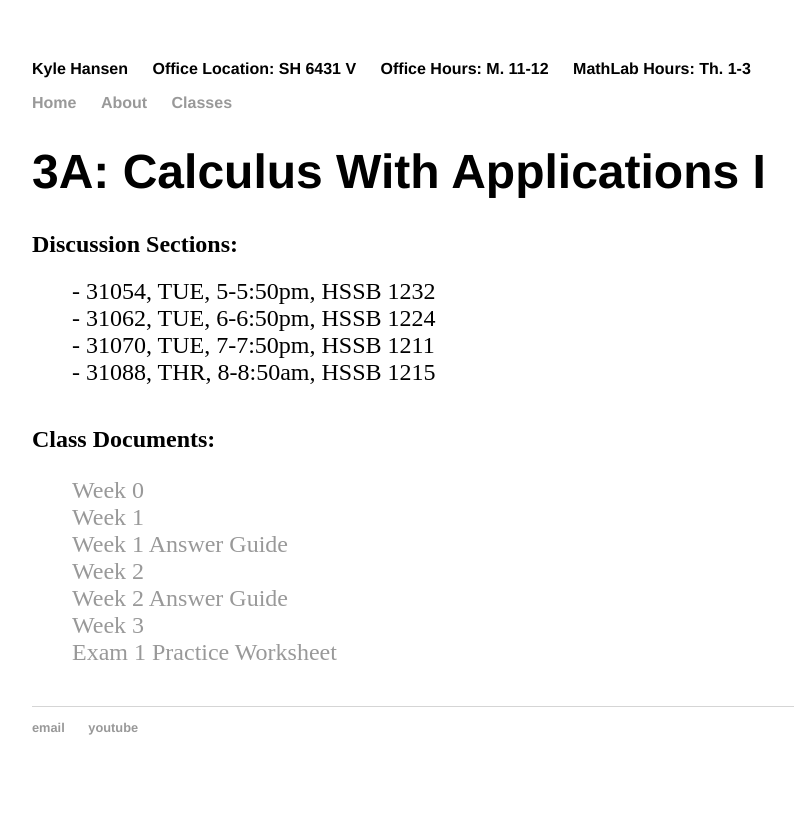
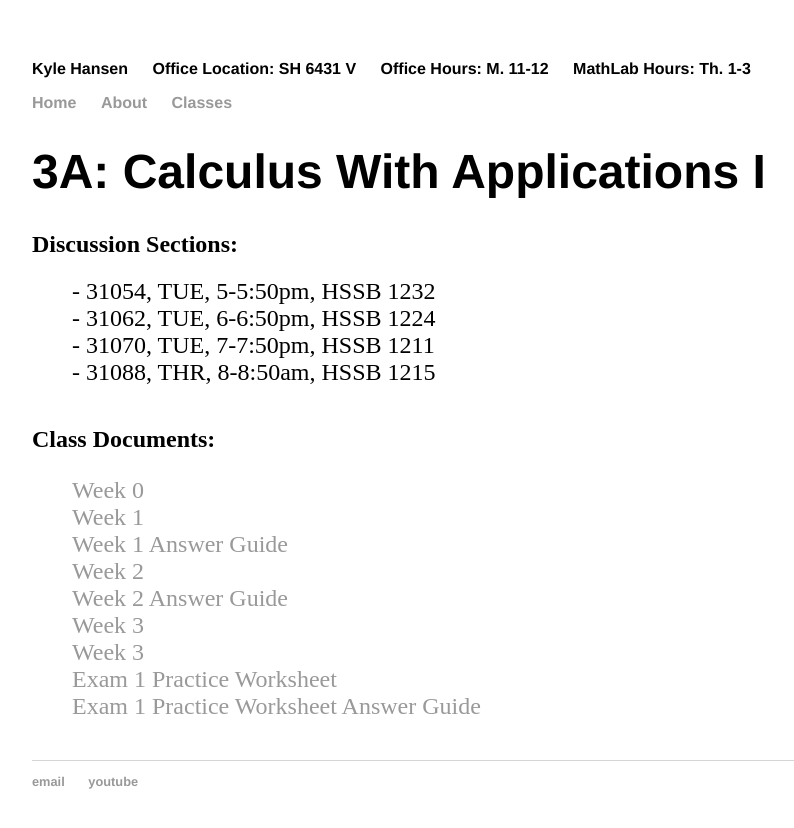
Before and after one commit to kylhansen/kylhansen.github.io, a Jekyll site: the page built from _classes/F19-3A.md, in a window 1280 px wide. Shown: the top 828 px of the page, without its empty margins (160-954 px from the left). Built offline with Jekyll 4.4.1, drawn with Linux system fonts in a browser that asks for light colours.

Commit message:
week 3 answers

```diff
--- a/_layouts/class.html
+++ b/_layouts/class.html
@@ -20,6 +20,8 @@ layout: default
     <li><a href="UCSB/3A/F19/Week_2.pdf">Week 2</a></li>
     <li><a href="UCSB/3A/F19/Week_2_Answers.pdf">Week 2 Answer Guide</a></li>
     <li><a href="UCSB/3A/F19/Week_3.pdf">Week 3</a></li>
+    <li><a href="UCSB/3A/F19/Week_3_Answers.pdf">Week 3</a></li>
     <li><a href="UCSB/3A/F19/Exam_1_Practice.pdf">Exam 1 Practice Worksheet</a></li>
+    <li><a href="UCSB/3A/F19/Exam_1_Practice_Answers.pdf">Exam 1 Practice Worksheet Answer Guide</a></li>
 </ul>
 </p>
```
Also changed, not shown: 4 other files.
